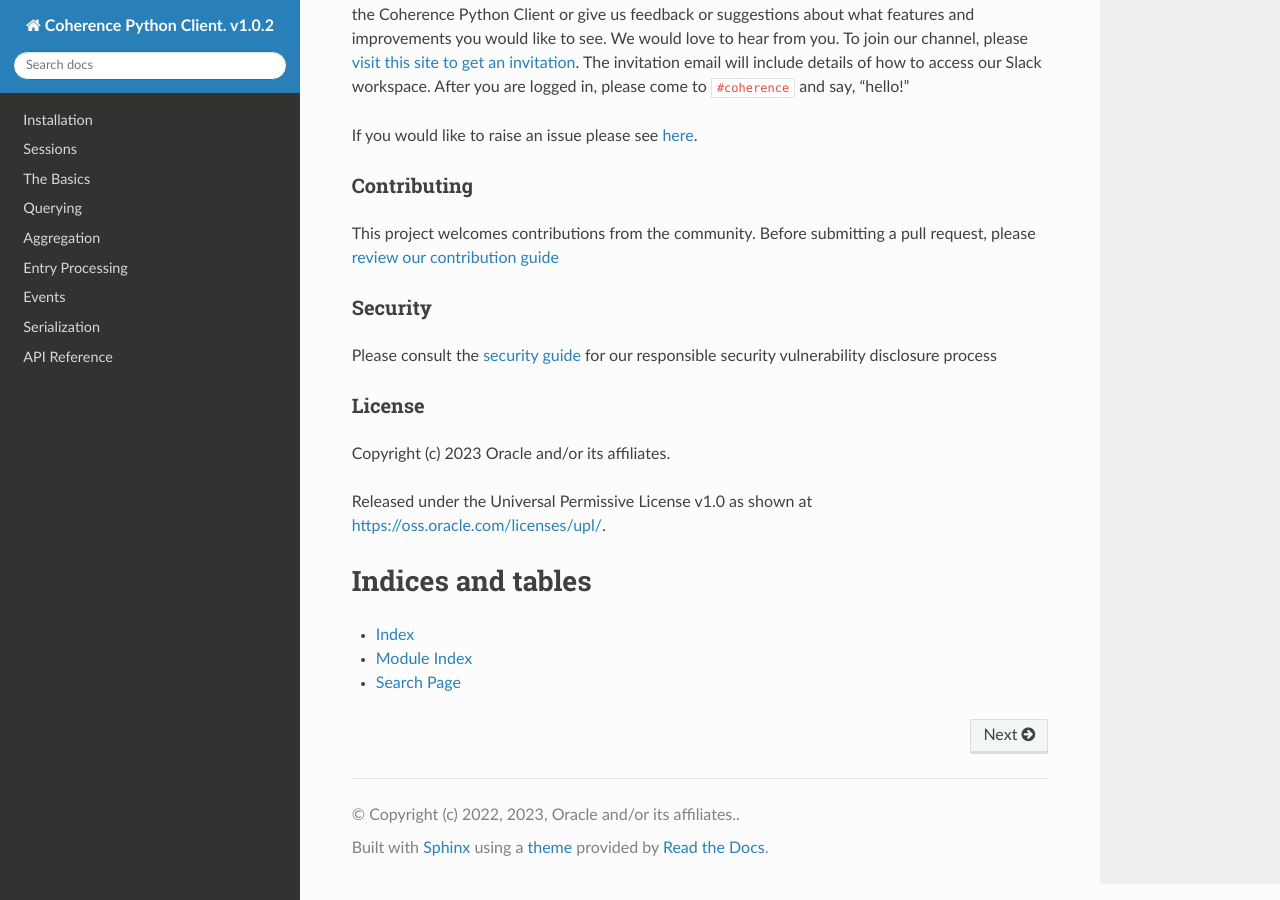
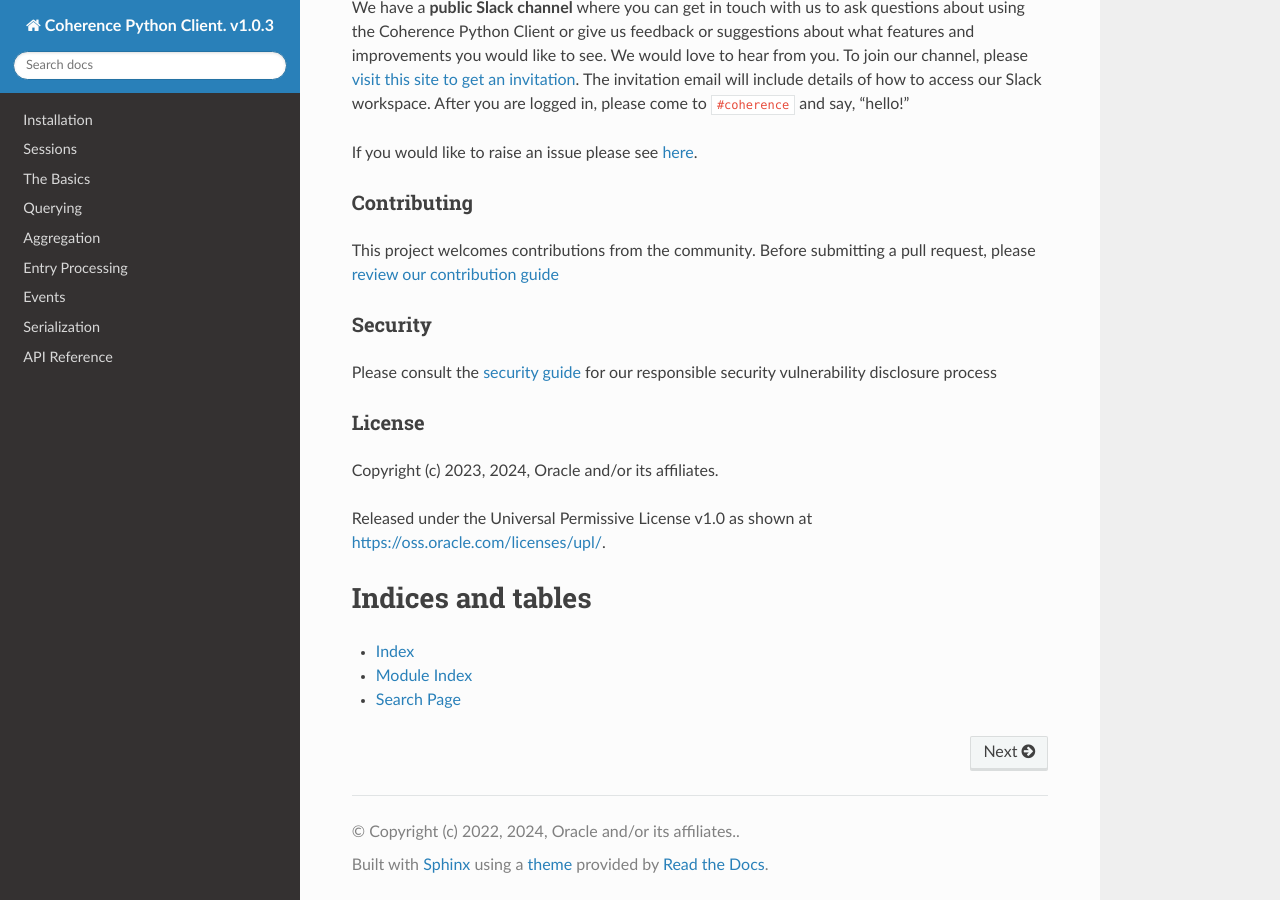
Before and after one commit to oracle/coherence-py-client, a Sphinx documentation site: the page built from docs/index.rst, in a window 1280 px wide and 900 px high, scrolled down 2163 px. Built offline with Sphinx 7.4.7 and the Read the Docs theme 2.0.0, drawn with Linux system fonts in a browser that asks for light colours; some of the changed text lies outside the part shown.

Commit message:
COH-29972 - Release Python Client that is supported on Python 3.8+

```diff
--- a/README.md
+++ b/README.md
@@ -111,7 +112,7 @@
 
 ## License
 
-Copyright (c) 2023 Oracle and/or its affiliates.
+Copyright (c) 2023, 2024, Oracle and/or its affiliates.
 
 Released under the Universal Permissive License v1.0 as shown at
 <https://oss.oracle.com/licenses/upl/>.
--- a/docs/conf.py
+++ b/docs/conf.py
@@ -23,12 +23,12 @@
 sys.path.insert(0, os.path.abspath("../src"))
 
 # The full version, including alpha/beta/rc tags
-release = "1.0.2"
+release = "1.0.3"
 
 # -- Project information -----------------------------------------------------
 
 project = "Coherence Python Client. v%s" % release
-copyright = "(c) 2022, 2023, Oracle and/or its affiliates."
+copyright = "(c) 2022, 2024, Oracle and/or its affiliates."
 author = "Oracle"
 
 
--- a/pyproject.toml
+++ b/pyproject.toml
@@ -3,7 +3,7 @@
 # https://oss.oracle.com/licenses/upl.
 [tool.poetry]
 name = "coherence-client"
-version = "1.0.2"
+version = "1.0.3"
 description = """The Coherence Python Client allows Python applications to act as cache clients to a \
 Coherence Cluster using Google's gRPC framework as the network transport."""
 packages = [
--- a/setup.py
+++ b/setup.py
@@ -6,7 +6,7 @@
 
 setup(
     name="coherence-client",
-    version="1.0.2",
+    version="1.0.3",
     packages=["coherence"],
     url="https://github.com/oracle/coherence-py-client",
     license="UPL",
```
Also changed, not shown: other parts of README.md (+3 -2 lines), 1 other file.
